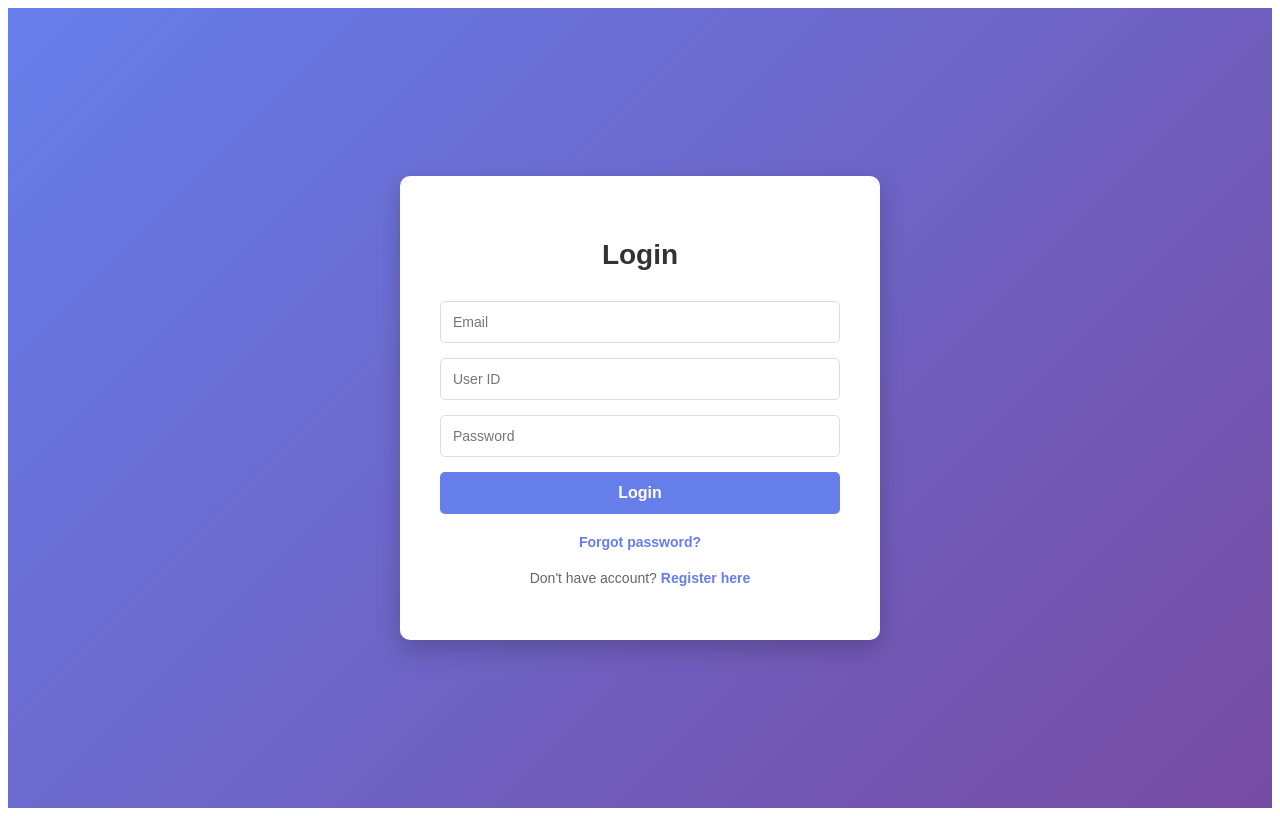
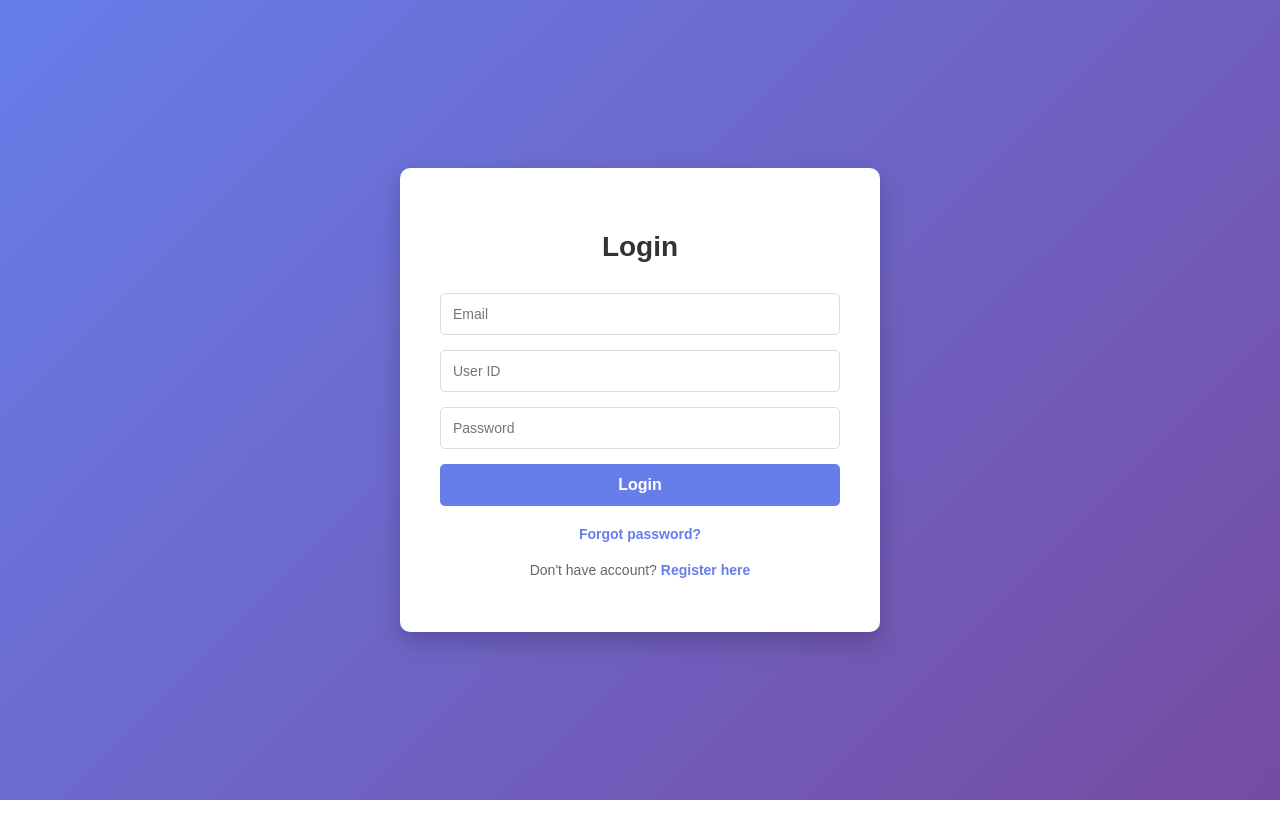
Before and after one commit to ShinakritLao/University-Internship-Recruiting-System-Frontend, a React (Vite) app: page /login in a window 1280 px wide. Built offline with nearby package versions, Linux system fonts and the light colour scheme; no server answers.

Commit message:
Margin 0 to html, body

```diff
--- a/src/styles/dashboard.css
+++ b/src/styles/dashboard.css
@@ -1,9 +1,15 @@
 /* ─── Layout ───────────────────────────────────────────────────────────────── */
+html, body {
+  margin: 0;
+  padding: 0;
+}
+
 .dashboard-container {
   min-height: 100vh;
   background: linear-gradient(135deg, #667eea 0%, #764ba2 100%);
   padding: 24px;
   font-family: 'Segoe UI', 'Arial', sans-serif;
+  margin: 0;
 }
 
 .dashboard-header {
```
